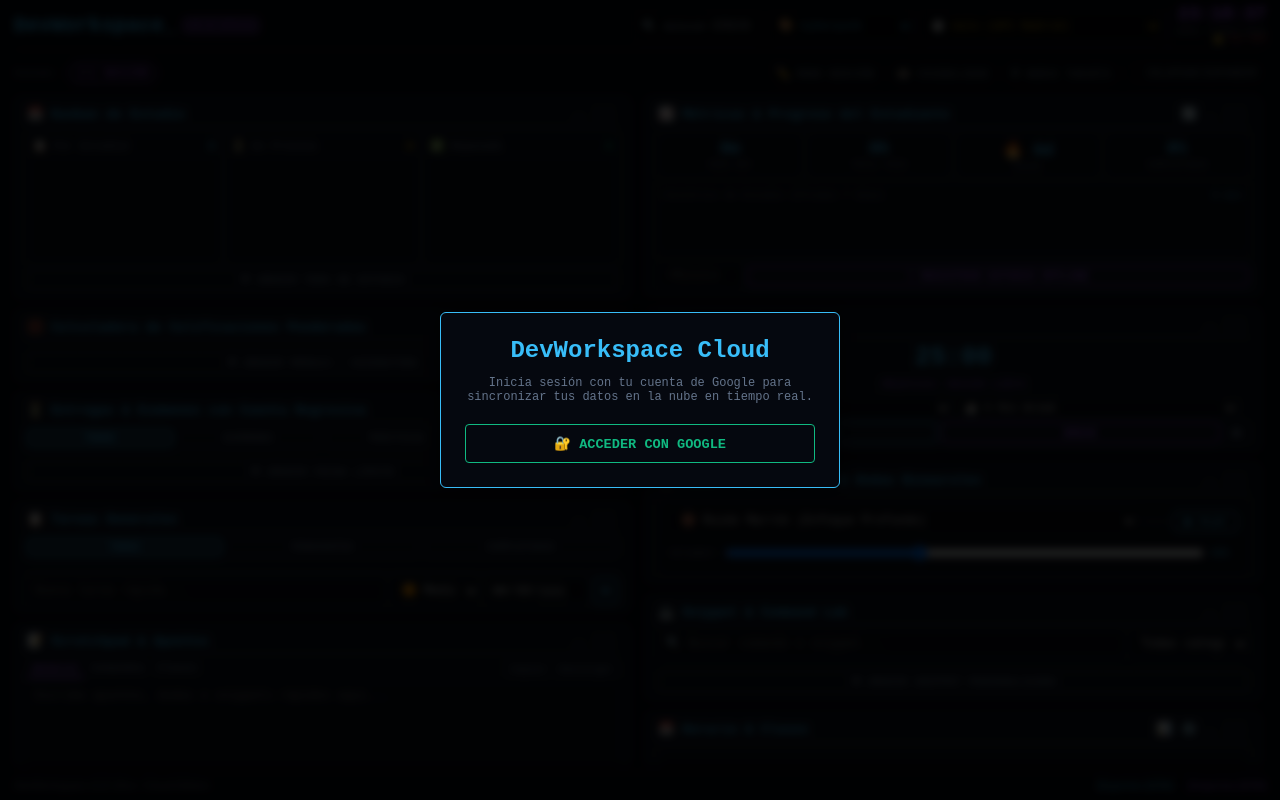
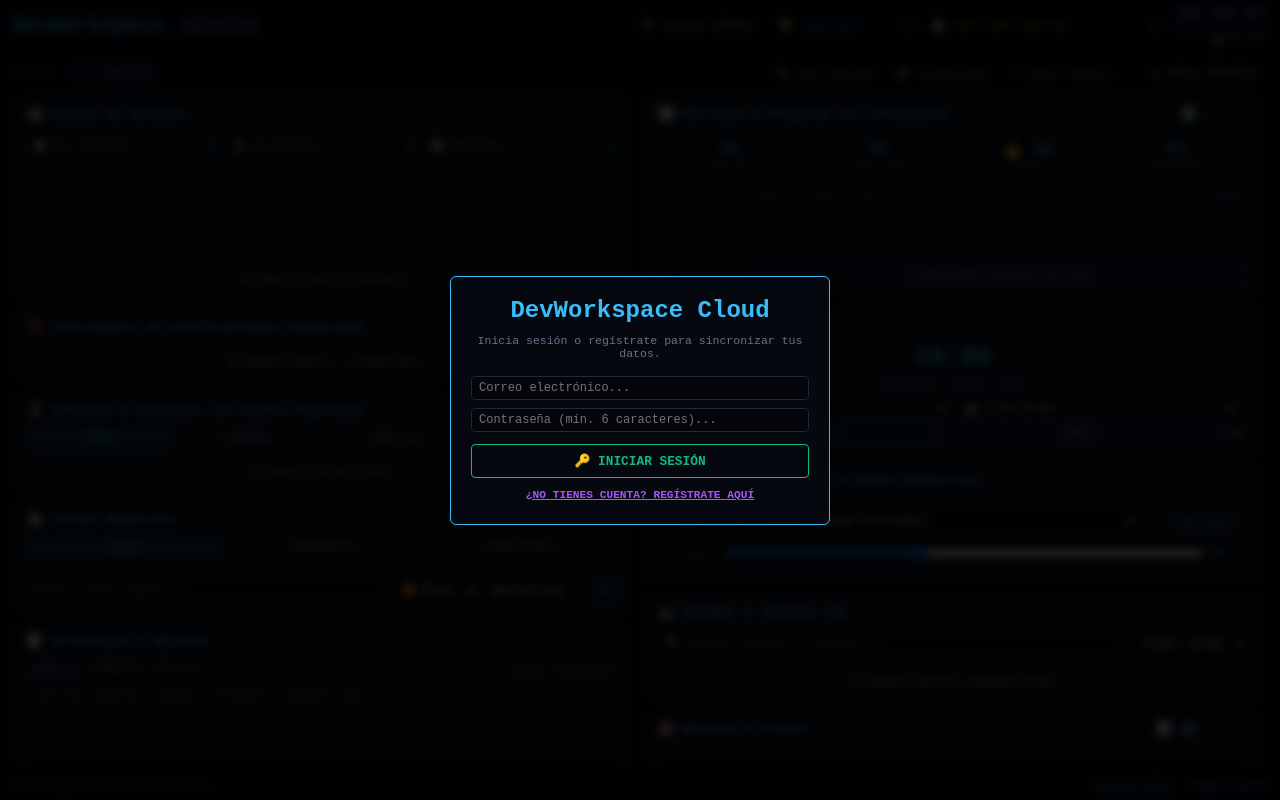
Before and after one commit to marcosgm9/devworkspace, a plain HTML site: page index.html in a window 1280 px wide. Drawn offline with Linux system fonts and the light colour scheme; no server answers.

Commit message:
Revise authentication modal for email/password login
Updated the authentication modal to support email and password login.

```diff
--- a/index.html
+++ b/index.html
@@ -8,13 +8,23 @@
 </head>
 <body>
 
-<!-- MODAL DE LOGIN / AUTENTICACIÓN CON GOOGLE -->
+<!-- MODAL DE LOGIN / REGISTRO CON CORREO Y CONTRASEÑA -->
 <div class="modal-overlay" id="auth-modal" style="display:flex;">
-    <div class="modal-content" style="max-width:400px;text-align:center;padding:24px;">
-        <h2 style="color:var(--accent-cyan);font-family:var(--font-mono);margin-bottom:12px;">DevWorkspace Cloud</h2>
-        <p style="font-size:0.75rem;color:var(--text-muted);margin-bottom:20px;font-family:var(--font-mono);">Inicia sesión con tu cuenta de Google para sincronizar tus datos en la nube en tiempo real.</p>
-        <button onclick="loginWithGoogle()" class="btn-green" style="width:100%;padding:10px;font-size:0.85rem;display:flex;align-items:center;justify-content:center;gap:8px;">
-            🔐 Acceder con Google
+    <div class="modal-content" style="max-width:380px;text-align:center;padding:20px;">
+        <h2 id="auth-title" style="color:var(--accent-cyan);font-family:var(--font-mono);margin-bottom:10px;">DevWorkspace Cloud</h2>
+        <p id="auth-subtitle" style="font-size:0.72rem;color:var(--text-muted);margin-bottom:16px;font-family:var(--font-mono);">Inicia sesión o regístrate para sincronizar tus datos.</p>
+
+        <div style="display:flex;flex-direction:column;gap:8px;margin-bottom:12px;">
+            <input type="email" id="auth-email" placeholder="Correo electrónico..." style="margin-bottom:0;">
+            <input type="password" id="auth-password" placeholder="Contraseña (mín. 6 caracteres)..." style="margin-bottom:0;">
+        </div>
+
+        <button id="auth-main-btn" onclick="handleEmailAuth()" class="btn-green" style="width:100%;padding:8px;font-size:0.8rem;margin-bottom:8px;">
+            🔑 Iniciar Sesión
+        </button>
+
+        <button onclick="toggleAuthMode()" style="background:transparent;border:none;color:var(--accent-violet);font-family:var(--font-mono);font-size:0.7rem;cursor:pointer;text-decoration:underline;">
+            ¿No tienes cuenta? Regístrate aquí
         </button>
     </div>
 </div>
@@ -23,7 +33,6 @@
 <div class="header-title-zone">
     <h1>DevWorkspace_ <span class="badge-version">v5.8 Ultra</span></h1>
     <div id="user-profile-widget" style="display:none;align-items:center;gap:6px;font-size:0.7rem;font-family:var(--font-mono);border-left:1px solid var(--card-border);padding-left:8px;">
-        <img id="user-avatar" src="" alt="Avatar" style="width:22px;height:22px;border-radius:50%;">
         <span id="user-name" style="color:var(--accent-violet);"></span>
         <button onclick="logoutUser()" class="btn-icon" title="Cerrar sesión" style="font-size:0.75rem;">🚪</button>
     </div>
```
